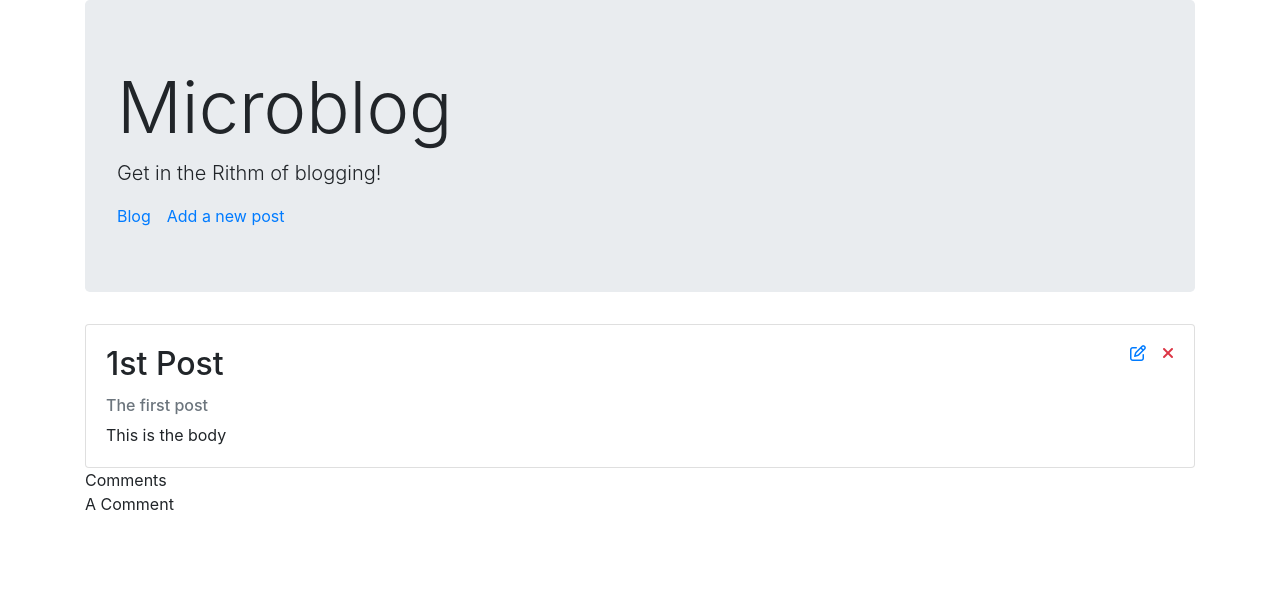
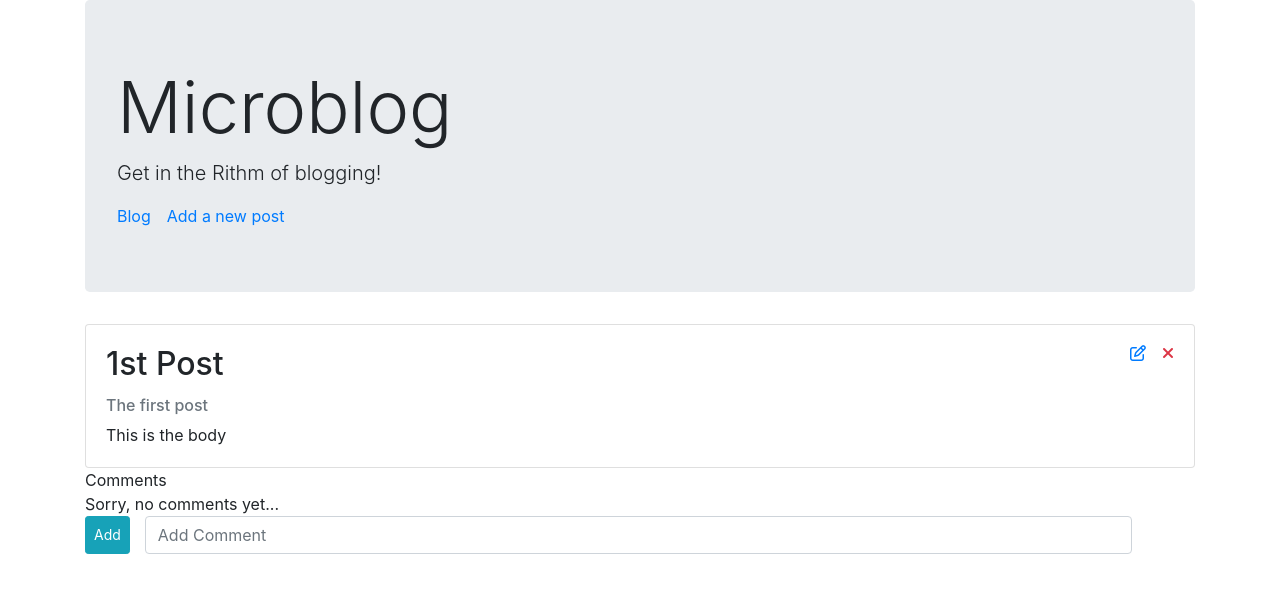
Before and after one commit to janderson77/44_4_microblog, a React (Create React App) app: page /1 in a window 1280 px wide. Shown: the top 592 px of the page. Built offline with nearby package versions, Linux system fonts and the light colour scheme.

Commit message:
Added comments and comment deletion functionality

```diff
--- a/src/BlogPost.js
+++ b/src/BlogPost.js
@@ -4,7 +4,7 @@ import EditPostForm from './EditPostForm'
 import CommentSection from './CommentsSection'
 import "./BlogPost.css"
 
-const BlogPost = ({posts, deletePost, editPost}) => {
+const BlogPost = ({posts, deletePost, editPost, comments, newComment, commentId, deleteComment}) => {
     const {id} = useParams();
     const postId = Number(id)
     const post = posts.find(p =>{ return p.id === postId})
@@ -20,6 +20,8 @@ const BlogPost = ({posts, deletePost, editPost}) => {
         deletePost(post.id)
         history.push('/')
     }
+
+    const postComments = comments.filter(c => c.postId === postId)
 
     return(
         <div>
@@ -37,7 +39,7 @@ const BlogPost = ({posts, deletePost, editPost}) => {
                     <p className="card-text">{post.body}</p>
                 </div>
             </div>
-            <CommentSection />
+            <CommentSection postId={post.id} comments={postComments} newComment={newComment} commentId={commentId} deleteComment={deleteComment} />
         </div>
     )
 }
--- a/src/Comment.js
+++ b/src/Comment.js
@@ -1,8 +1,15 @@
 import React from 'react'
 
-const Comment = () => {
+const Comment = ({comment, deleteComment}) => {
+    const handleDeleteComment = () => {
+        deleteComment(comment.id)
+    }
     return (
-        <div>A Comment</div>
+
+        <div id={comment.id}>
+            <i onClick={handleDeleteComment} className="fas fa-times text-danger Comment-x"></i>
+            {comment.commentBody}
+        </div>
     )
 }
 
--- /dev/null
+++ b/src/CommentSection.css
@@ -0,0 +1,13 @@
+.form-control {
+	display: block;
+	width: 100%;
+	box-sizing: border-box;
+}
+
+.Add-Btn {
+	max-height: 38px;
+}
+
+.Comment-x {
+	margin-right: .25rem;
+}
--- a/src/CommentsSection.js
+++ b/src/CommentsSection.js
@@ -1,13 +1,55 @@
-import React from 'react'
+import React, {useState} from 'react'
 import Comment from './Comment'
+import './CommentSection.css'
 
-const CommentSection = () => {
+const CommentSection = ({postId, comments, newComment, commentId, deleteComment}) => {
+    const INITIAL_STATE = {
+        commentBody: ""
+    }
+    const [formData, setFormData] = useState(INITIAL_STATE);
+
+    const handleChange = (e) => {
+        const {name, value} = e.target;
+        setFormData(formData => ({
+            ...formData,
+            [name]: value
+        }))
+    }
+
+    const handleSubmit = (e) => {
+        e.preventDefault()
+        newComment({...formData, postId: postId, id: commentId})
+        setFormData(INITIAL_STATE)
+    }
+
+    const commentList = comments.map(c => (
+        <Comment key={c.id} comment={c} deleteComment={deleteComment} />
+    ))
+
+    console.log(commentId)
+
     return(
-        <div>
+        <div className="Comments">
             Comments
-            <div>
-                <Comment />
+            <div className="Comments-commentSection">
+                {comments.length > 0 ? <div>{commentList}</div> : <div>Sorry, no comments yet...</div>}
             </div>
+            <div className="Comments-CommentForm ">
+                <form className="d-flex flex-row" onSubmit={handleSubmit} >
+                    <button type="submit" className="btn btn-info btn-sm Add-Btn">Add</button>
+                    <div className="form-group col-11">
+                        <input
+                            name="commentBody"
+                            className="form-control"
+                            value={formData.commentBody}
+                            onChange={handleChange}
+                            placeholder="Add Comment"
+                            required
+                        />
+                    </div>
+                </form>
+            </div>
+
         </div>
     )
 }
--- a/src/Routes.js
+++ b/src/Routes.js
@@ -12,8 +12,10 @@ const Routes = () => {
         body: "This is the body"
       }
       const [postState, setPostState] = useState([POST_INITIAL_STATE])
+
       const [count, setCount] = useState(2)
 
+//!!!!!!!!!Posts Functions!!!!!!!!!!!!
       const newPost = (data) => {
           setPostState(postState => [...postState, data])
           setCount(() => count + 1)
@@ -39,6 +41,20 @@ const Routes = () => {
           setPostState(newPostState)
       }
 
+//!!!!!!!!!!!!!!!!!Comments Functions!!!!!!!!!!!!!!!!!!
+        const [commentsState, setCommentsState] = useState([])
+        const [commentCount, setCommentCount] = useState(1)
+
+        const newComment = (comment) => {
+            setCommentsState([...commentsState, comment])
+            setCommentCount(() => commentCount + 1)
+        }
+
+        const deleteComment = (cid) => {
+            const newCommentState = commentsState.filter((comment) => comment.id !== cid)
+            setCommentsState(newCommentState)
+        }
+
     return (
         <Switch>
             <Route path="/" exact >
@@ -48,7 +64,7 @@ const Routes = () => {
                 <PostForm newPost={newPost} count={count} />
             </Route>
             <Route path="/:id" exact>
-                <BlogPost posts={postState} deletePost={deletePost} editPost={editPost} />
+                <BlogPost posts={postState} deletePost={deletePost} editPost={editPost} comments={commentsState} newComment={newComment} commentId={commentCount} deleteComment={deleteComment} />
             </Route>
             <Redirect to="/" />
         </Switch>
```
Also changed, not shown: src/PostForm.js (indentation only).
